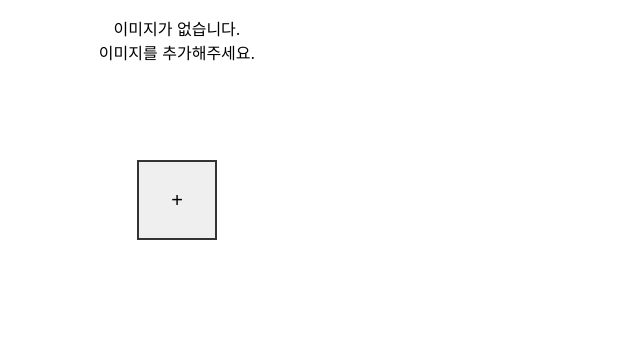
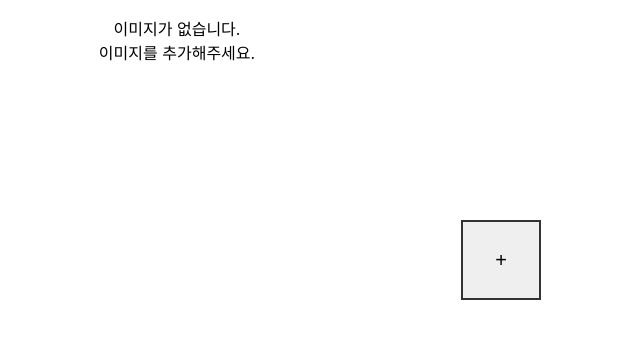
Before and after one commit to juhyunham/react-image-gallery, a React (Create React App) app in the folder img-gallery/: page / in a window 1280 px wide. Shown: the top 338 px of the page, without its empty margins (463-1103 px from the left). Built offline with nearby package versions, Linux system fonts and the light colour scheme.

Commit message:
imageBox 컴포넌트 생성

```diff
--- a/img-gallery/src/App.css
+++ b/img-gallery/src/App.css
@@ -1,4 +1,4 @@
-.img-box-wrap {
+.img-wrapper {
   text-align: center;
   display: flex;
   align-items: center;
@@ -10,13 +10,20 @@
   text-align: center;
 }
 
-.img-box {
+.image-wrap {
   display: flex;
   margin-top: 80px;
   flex-direction: row-reverse;
   align-items: center;
   justify-content: center;
   gap: 16px;
+}
+
+.image-box {
+  width: 200px;
+  height: 200px;
+  min-width: 200px;
+  min-height: 200px;
 }
 
 .plus-box {
--- a/img-gallery/src/App.tsx
+++ b/img-gallery/src/App.tsx
@@ -1,18 +1,22 @@
 import React from "react";
 import logo from "./logo.svg";
 import "./App.css";
+import ImageBox from "./components/ImageBox";
 
 function App() {
   return (
     <div>
-      <div className="img-box-wrap">
+      <div className="img-wrapper">
         <p className="text-center">
           이미지가 없습니다. <br /> 이미지를 추가해주세요.
         </p>
-        <div className="img-box">
+        <div className="image-wrap">
           <button type="button" className="plus-box">
             +
           </button>
+          <ImageBox src="" />
+          <ImageBox src="" />
+          <ImageBox src="" />
         </div>
       </div>
     </div>
--- /dev/null
+++ b/img-gallery/src/components/ImageBox.tsx
@@ -0,0 +1,9 @@
+function ImageBox(props: { src: string }) {
+  return (
+    <div className="image-box">
+      <img src={props.src} alt =""/>
+    </div>
+  );
+}
+
+export default ImageBox;
```
